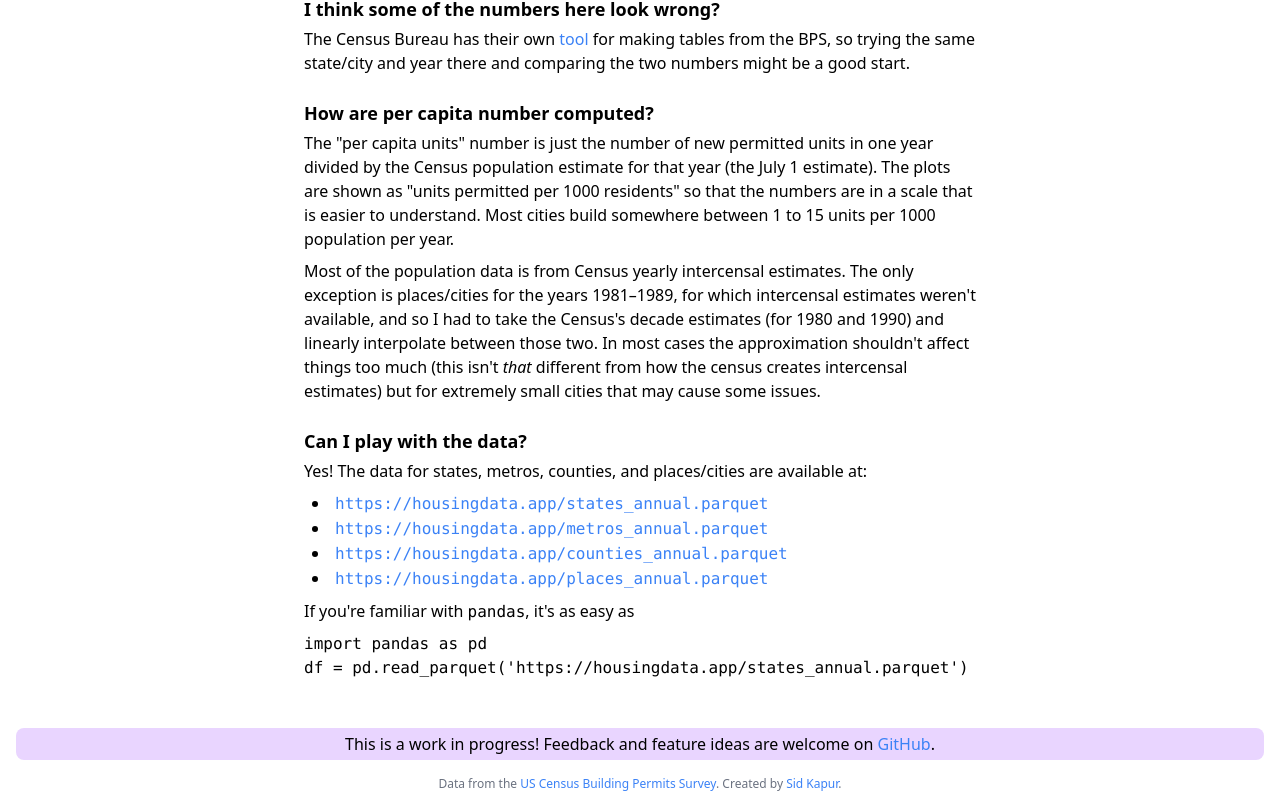
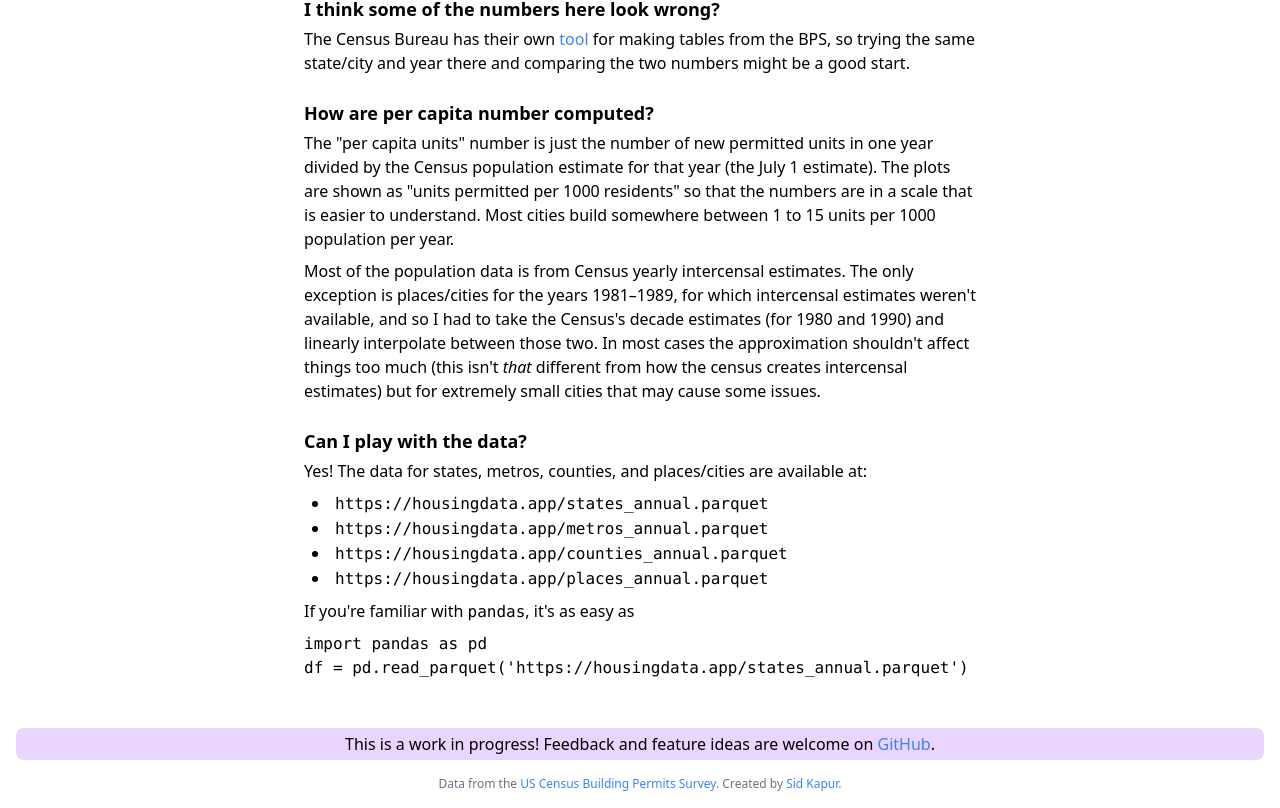
Before and after one commit to sid-kap/housing-data, a Next.js app: page /data-sources in a window 1280 px wide. Shown: the part 757-1565 px from the top of the page. Built offline with nearby package versions, Linux system fonts and the light colour scheme.

Commit message:
Remove parquet links, maybe this will stop the scrapers?

```diff
--- a/pages/data-sources.tsx
+++ b/pages/data-sources.tsx
@@ -114,36 +114,16 @@ export default function DataSources(): JSX.Element {
         </p>
         <ul className={para + " list-disc list-inside ml-2"}>
           <li>
-            <a
-              className={link}
-              href="https://housingdata.app/states_annual.parquet"
-            >
-              <code>https://housingdata.app/states_annual.parquet</code>
-            </a>
+            <code>https://housingdata.app/states_annual.parquet</code>
           </li>
           <li>
-            <a
-              className={link}
-              href="https://housingdata.app/metros_annual.parquet"
-            >
-              <code>https://housingdata.app/metros_annual.parquet</code>
-            </a>
+            <code>https://housingdata.app/metros_annual.parquet</code>
           </li>
           <li>
-            <a
-              className={link}
-              href="https://housingdata.app/counties_annual.parquet"
-            >
-              <code>https://housingdata.app/counties_annual.parquet</code>
-            </a>
+            <code>https://housingdata.app/counties_annual.parquet</code>
           </li>
           <li>
-            <a
-              className={link}
-              href="https://housingdata.app/places_annual.parquet"
-            >
-              <code>https://housingdata.app/places_annual.parquet</code>
-            </a>
+            <code>https://housingdata.app/places_annual.parquet</code>
           </li>
         </ul>
         <p className={para}>
```
